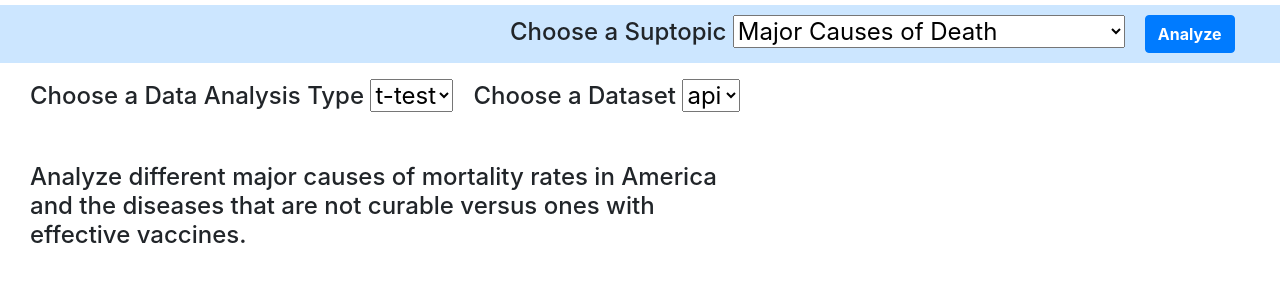
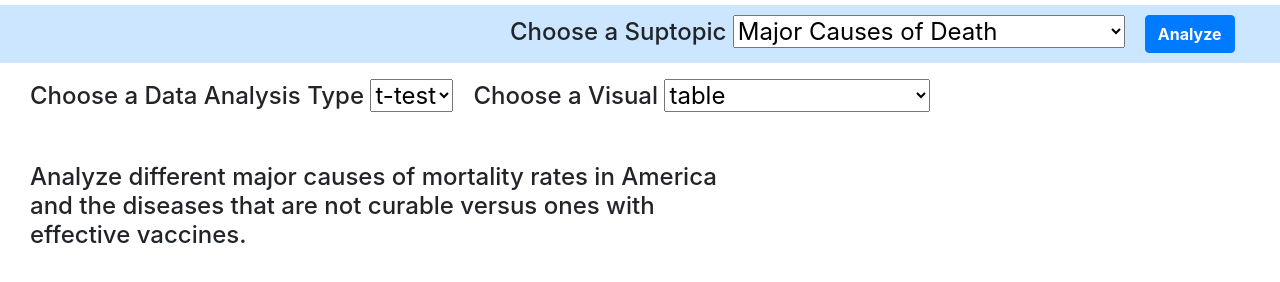
Before and after one commit to analytix-VMDS/analytix-VMDS.github.io, a plain HTML site: page health.html in a window 1280 px wide. Shown: the part 54-336 px from the top of the page. Drawn offline with nearby package versions, Linux system fonts and the light colour scheme; some packages are replaced by stand-ins of ours; a script that the page names is missing.

Commit message:
all dropdowns

```diff
--- a/health.html
+++ b/health.html
@@ -68,13 +68,13 @@
 <div class="demo" style="float: left; margin-left: 20px">
 <form action="#">
 <fieldset>
-<h4><label for="dataset">Choose a Dataset</label>
-<select name="dataset" id="dataset">
-  <option selected="selected">api</option>
-  <option>etc</option>
-  <option>etc</option>
-  <option>etc</option>
-  <option>etc</option></h4>
+  <h4><label for="dataset">Choose a Visual</label>
+  <select name="dataset" id="dataset">
+  <option selected="selected">table</option>
+  <option>bar graph</option>
+  <option>pie graph</option>
+  <option>line graph</option>
+  <option>box-and-whisker plot</option></h4>
 </select>
 </form>
 </div>
```
Also changed, not shown: entertainment.html (+6 -6 lines), votingTrends.html (+7 -7 lines).
